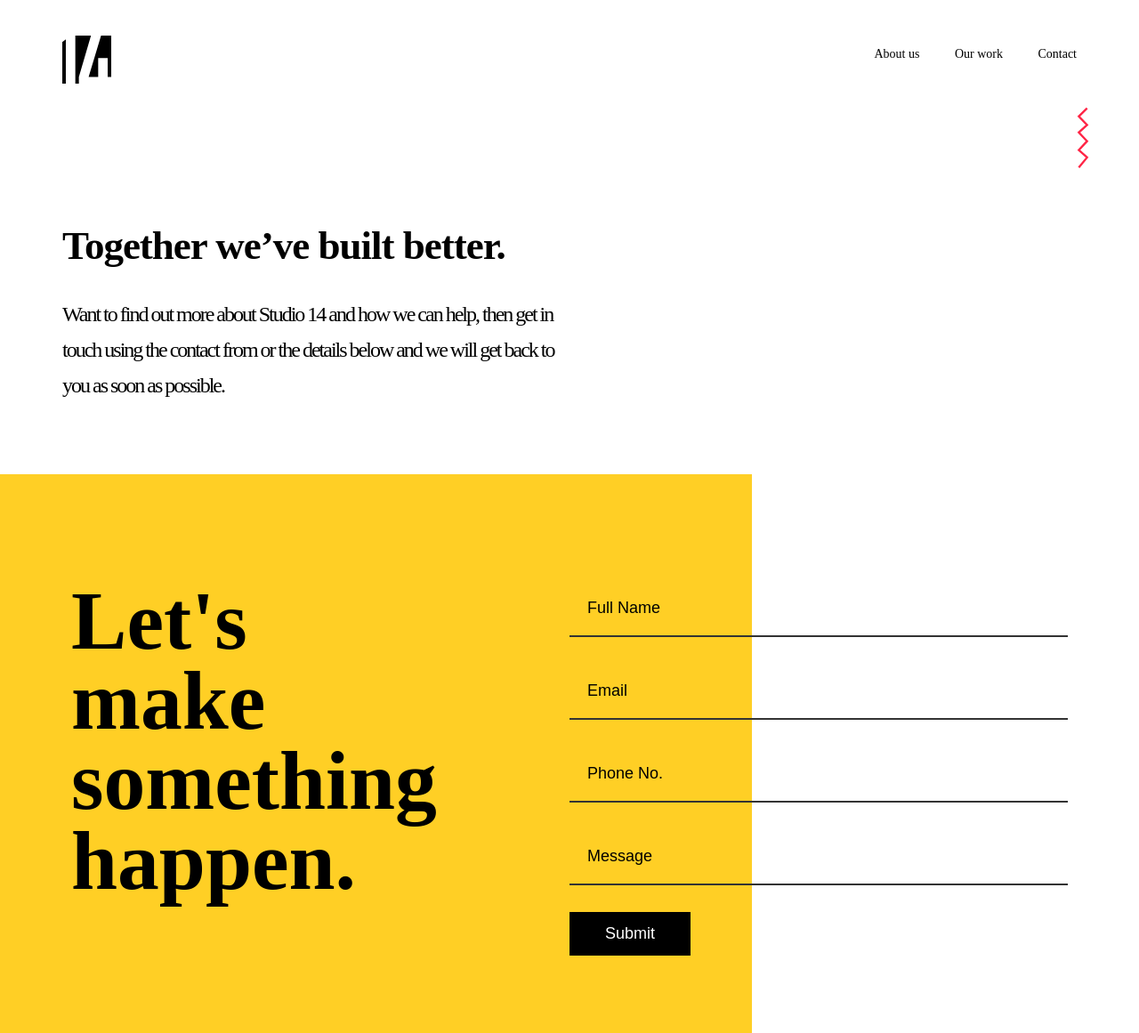
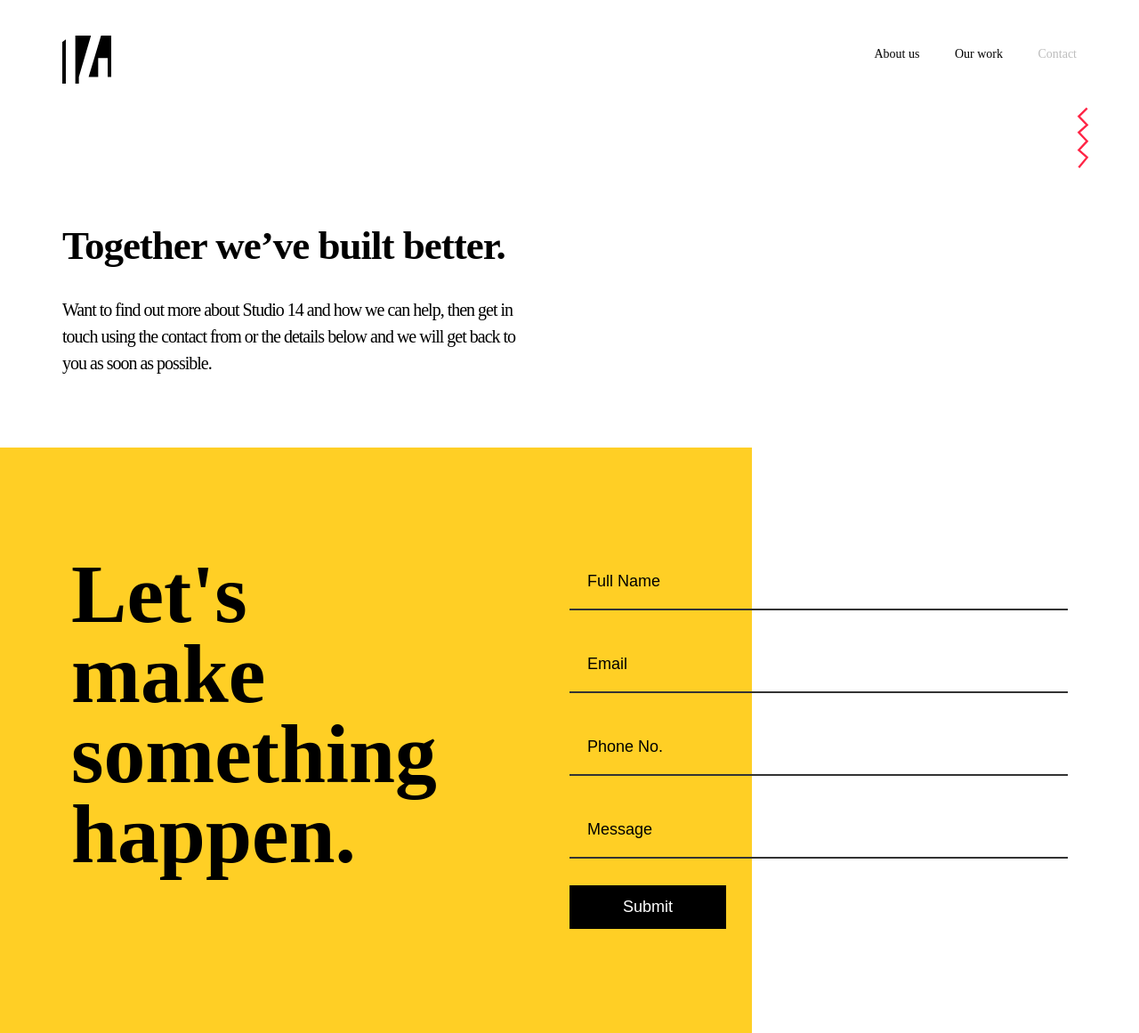
Before and after one commit to PaimoEmmanuel/PaimoEmmanuel.github.io-S14-Website, a PHP site: page /contact.html in a window 1280 px wide. Shown: the top 1161 px of the page at 89% size. Run offline with PHP 8.4, Linux system fonts and the light colour scheme; some web fonts are replaced.

Commit message:
Contact page UI Fixes

```diff
--- a/contact.html
+++ b/contact.html
@@ -19,7 +19,7 @@
                     <ul class="header__nav-list-parent">
                         <li><a href="what we do.html">About us</a></li>
                         <li><a href="ourwork.html">Our work</a></li>
-                        <li><a href="#">Contact</a></li>
+                        <li><a href="#" class="u-active">Contact</a></li>
                     </ul>
                 </div>
         </nav>
@@ -70,7 +70,7 @@
         <div class="location__address">
         <p class="location__heading">Office Address</p>
         <p class="location__heading2">Studio 14, Unit 202B, The Big Peg 120 Vyse Street, Hockley, Birmingham B18 6ND, United Kingdom</p>
-        <p class="location__heading2 u-text-bold u-margin-top-normal">Email: daniel@studio14online.co.uk <br> Tel: +44 (0) 121 439 3031</p>
+        <p class="location__heading2 u-text-bold u-margin-top-normal">Email: daniel@studio14online.co.uk <p class="location__phone"> Tel: +44 (0) 121 439 3031</p> </p>
         </div>
         <div class="location__map">
             <iframe src="https://www.google.com/maps/embed?pb=!1m14!1m8!1m3!1d15854.330889613102!2d3.3661304!3d6.5742289!3m2!1i1024!2i768!4f13.1!3m3!1m2!1s0x0%3A0x3d497de8db23cf8f!2sStudio%2014!5e0!3m2!1sen!2sng!4v1581607951515!5m2!1sen!2sng" width="600" height="450" frameborder="0" style="border:0;" allowfullscreen=""></iframe>
--- a/css/style.css
+++ b/css/style.css
@@ -392,7 +392,7 @@
       font-weight: 500; }
   .form button {
     font-size: 1.8rem;
-    padding: 1.4rem 4rem;
+    padding: 1.4rem 6rem;
     color: #ffffff;
     border: none;
     cursor: pointer;
@@ -603,9 +603,9 @@
   .homepage-heading-primary-parent {
     width: 100%; }
   .homepage-heading-primary__bg {
-    background-color: #FFCF25;
+    background-image: linear-gradient(to right, transparent 10%, #FFCF25 10%, #FFCF25 70%, transparent 70%, transparent 100%);
     height: 17rem;
-    width: 76rem;
+    width: 96rem;
     margin: 18rem 0 0 12rem;
     transform: rotate(-7.1deg); }
     @media (max-width: 56.25em) {
@@ -981,10 +981,10 @@
 .contact__heading {
   padding-bottom: 8rem; }
   .contact__heading--secondary {
-    line-height: 4rem;
-    letter-spacing: -2px;
+    line-height: 3rem;
+    letter-spacing: -1px;
     font-weight: 500;
-    font-size: 2.4rem; }
+    font-size: 2rem; }
 
 .location {
   margin-bottom: 8rem;
@@ -1019,6 +1019,11 @@
     font-size: 1.6rem;
     line-height: 2.3rem;
     font-weight: 300; }
+  .location__phone {
+    font-size: 1.6rem;
+    line-height: 2.3rem;
+    font-weight: 300;
+    font-weight: bold; }
   .location__map iframe {
     width: 100%;
     height: 100%; }
--- a/index.html
+++ b/index.html
@@ -51,7 +51,7 @@
                 </div>
             </div>
             <div class="wavy" id="wavy">
-                <img src="img/wavy.svg" alt="wavy line">
+                <img class="wavy-a" src="img/wavy.svg" alt="wavy line">
             </div>
             <div class="wavy2" id="wavy2">
                 <img src="img/wavy2.svg" alt="wavy line">
--- a/sass/components/_form.scss
+++ b/sass/components/_form.scss
@@ -46,7 +46,7 @@
 
     button{
         font-size: 1.8rem;
-        padding: 1.4rem 4rem;
+        padding: 1.4rem 6rem;
         color: $color-white;
         border: none;
         cursor: pointer;
--- a/sass/pages/_contact.scss
+++ b/sass/pages/_contact.scss
@@ -2,10 +2,10 @@
 
     padding-bottom: 8rem;
     &--secondary{
-        line-height: 4rem;
-        letter-spacing: -2px;
+        line-height: 3rem;
+        letter-spacing: -1px;
         font-weight: 500;
-        font-size: 2.4rem;
+        font-size: 2rem;
     }
 
 }
@@ -48,6 +48,12 @@
         line-height: 2.3rem;
         font-weight: 300;
     }
+    &__phone{
+        font-size: 1.6rem;
+        line-height: 2.3rem;
+        font-weight: 300;
+        font-weight: bold;
+    }
 
     &__map{
         iframe{
--- a/sass/pages/_homepage.scss
+++ b/sass/pages/_homepage.scss
@@ -50,9 +50,10 @@
 
 
     &__bg{
-        background-color: $color-yellow;
+        background-image: linear-gradient(to right, transparent 10%, $color-yellow 10%,
+        $color-yellow 70%, transparent 70%, transparent 100%) ;
         height: 17rem;
-        width: 76rem;
+        width: 96rem;
         margin: 18rem 0 0 12rem;
         transform: rotate(-7.1deg);
         @include respond(tab-port){
--- a/script.js
+++ b/script.js
@@ -28,7 +28,16 @@
 typewriter("We create innovative digital solutions.");
 
 
-
+//MOVING BACKGROUND WITH MOUSE DIRECTION
+var moveA = 90;
+$('.header').mousemove(function(e){
+  var moveX = (e.pageX * -1 / 15);
+  var moveY = (e.pageY * -1 / 15);
+  moveA++;
+  console.log('working!')
+  $('.homepage-heading-primary__bg').css('background-position', moveX + 'px ' + moveY + 'px');
+  $('.wavy-a').css('margin-left', moveX + 'px');
+})
 //FOR THE MOVING WAVY VECTOR1 ON SCROLL
 /*var window_width = $(window).width() - $('#wavy').width();
 var document_height = $(document).height() + 700;
```
Also changed, not shown: 1 other file.
